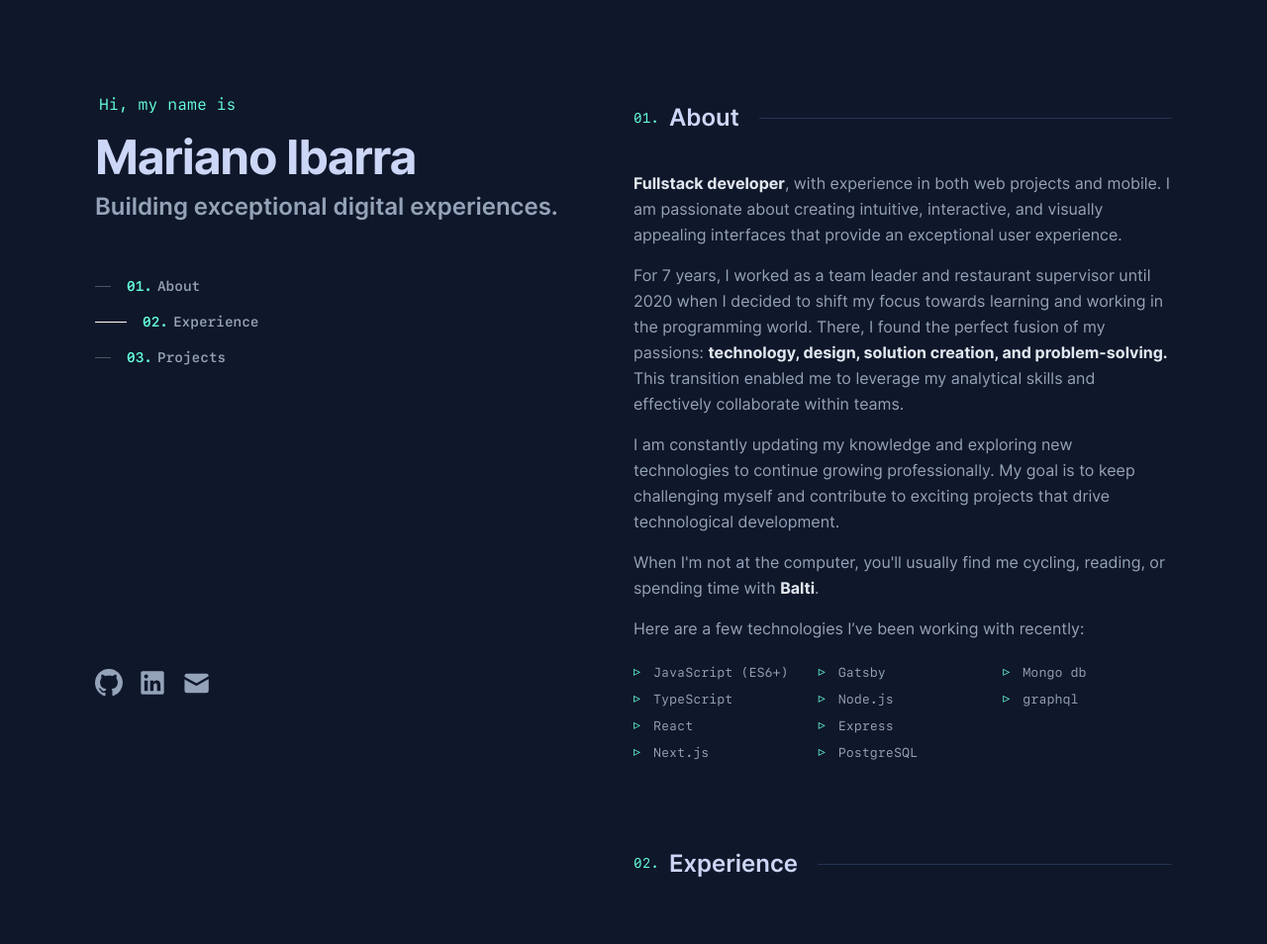
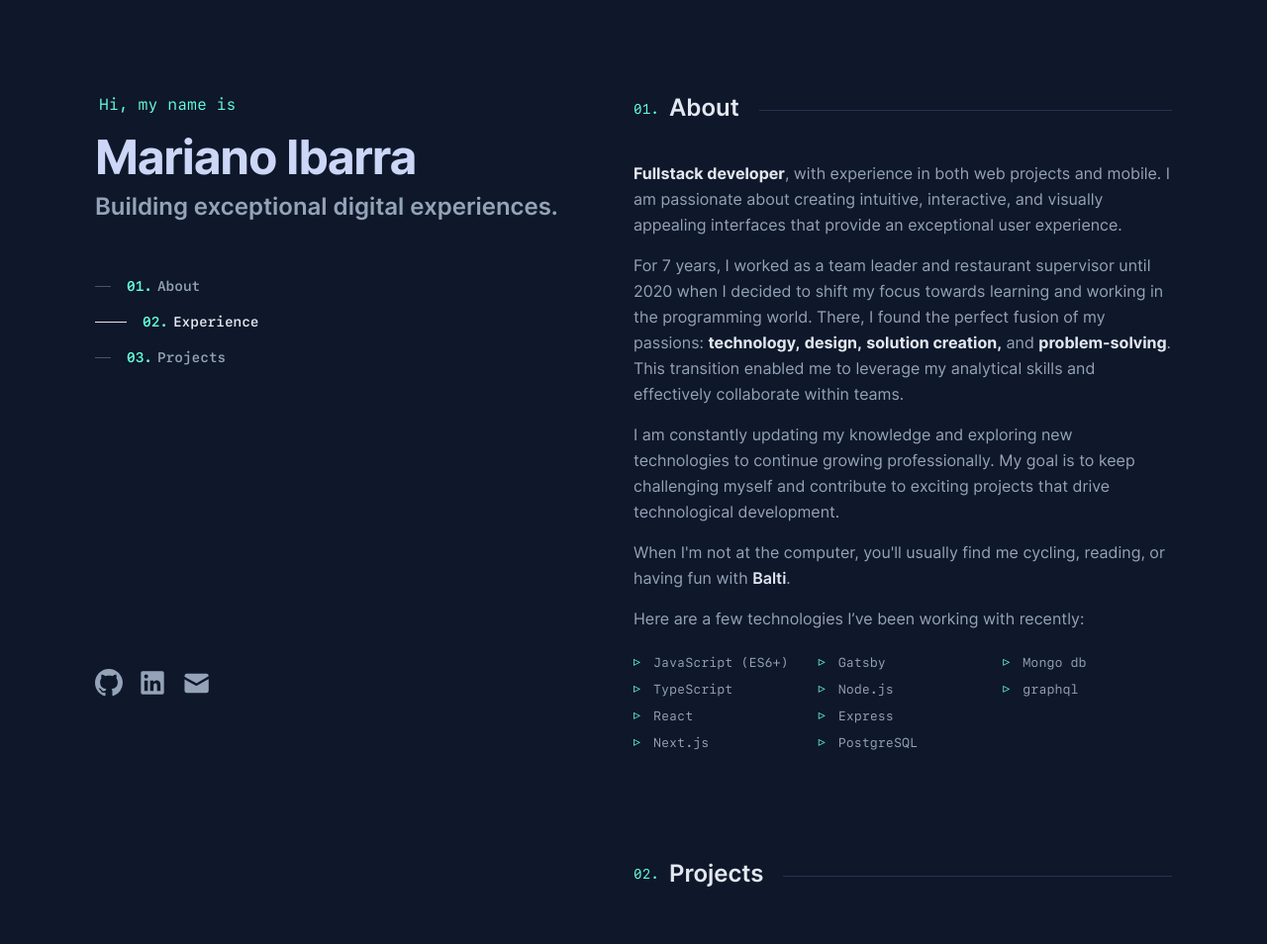
Before and after one commit to marianoibarra/portfolio-v2, a Gatsby site: page / in a window 1280 px wide. Shown: the top 954 px of the page at 99% size. Built offline with nearby package versions, Linux system fonts and the light colour scheme; Gatsby itself is replaced by a stand-in of ours.

Commit message:
Easter egg in about 👀

```diff
--- /dev/null
+++ b/content/projects/mitWeather-native.md
@@ -0,0 +1,15 @@
+---
+date: '2022-10-02'
+title: 'mitWeather Native'
+github: 'https://github.com/MarianoIT1/mitWeather-mobile'
+cover: './images/mitWeather-native.png'
+external: 'https://play.google.com/store/apps/details?id=com.marianoibarra.mitweather'
+tech:
+  - React Native
+  - Redux
+  - Adobe Illustrator
+  - APIREST
+showInProjects: true
+---
+
+A weather forecast app for iOS and Android built with React Native.
--- /dev/null
+++ b/content/projects/mitWeather-web.md
@@ -0,0 +1,15 @@
+---
+date: '2022-07-29'
+title: 'mitWeather'
+github: 'https://github.com/MarianoIT1/mitWeather-web'
+external: 'https://mit-weather.vercel.app'
+cover: './images/mitWeather-web.png'
+tech:
+  - React
+  - Redux
+  - Module CSS
+  - APIREST
+showInProjects: true
+---
+
+A simple weather app with responsive design built with React.
--- a/gatsby-config.js
+++ b/gatsby-config.js
@@ -2,6 +2,7 @@
  * @type {import('gatsby').GatsbyConfig}
  */
 const path = require('path')
+// const config = require('./src/config')
 
 module.exports = {
   siteMetadata: {
@@ -14,13 +15,6 @@ module.exports = {
     options: {
       "icon": "src/images/icon.png"
     }
-  }, "gatsby-transformer-remark", "gatsby-plugin-sharp", "gatsby-transformer-sharp", {
-    resolve: 'gatsby-source-filesystem',
-    options: {
-      "name": "images",
-      "path": "./src/images/"
-    },
-    __key: "images"
   }, {
     resolve: 'gatsby-source-filesystem',
     options: {
@@ -29,6 +23,56 @@ module.exports = {
     },
     __key: "pages"
   },
+  {
+    resolve: `gatsby-source-filesystem`,
+    options: {
+      name: `images`,
+      path: `${__dirname}/src/images`,
+    },
+  },
+  {
+    resolve: 'gatsby-source-filesystem',
+    options: {
+      name: 'content',
+      path: `${__dirname}/content/`,
+    },
+  },
+  {
+    resolve: `gatsby-source-filesystem`,
+    options: {
+      name: `projects`,
+      path: `${__dirname}/content/projects`,
+    },
+  },
+  {
+    resolve: `gatsby-transformer-remark`,
+    options: {
+      plugins: [
+        // {
+        //   // https://www.gatsbyjs.org/packages/gatsby-remark-external-links
+        //   resolve: 'gatsby-remark-external-links',
+        //   options: {
+        //     target: '_blank',
+        //     rel: 'nofollow noopener noreferrer',
+        //   },
+        // },
+        {
+          // https://www.gatsbyjs.org/packages/gatsby-remark-images
+          resolve: 'gatsby-remark-images',
+          options: {
+            maxWidth: 700,
+            linkImagesToOriginal: true,
+            quality: 90,
+            tracedSVG: { color: '#11aa11' },
+          },
+        },
+        {
+          // https://www.gatsbyjs.org/packages/gatsby-remark-code-titles/
+          resolve: 'gatsby-remark-code-titles',
+        }, // IMPORTANT: this must be ahead of other plugins that use code blocks
+      ],
+    },
+  }, "gatsby-plugin-sharp", "gatsby-transformer-sharp",
   {
     resolve: `gatsby-plugin-alias-imports`,
     options: {
--- a/package.json
+++ b/package.json
@@ -24,6 +24,9 @@
     "gatsby-plugin-sharp": "^5.11.0",
     "gatsby-plugin-sitemap": "^6.11.0",
     "gatsby-plugin-styled-components": "^6.11.0",
+    "gatsby-remark-external-links": "^0.0.4",
+    "gatsby-remark-images": "^7.11.0",
+    "gatsby-remark-prismjs": "^7.11.0",
     "gatsby-source-filesystem": "^5.11.0",
     "gatsby-transformer-remark": "^6.11.0",
     "gatsby-transformer-sharp": "^5.11.0",
@@ -31,5 +34,8 @@
     "react": "^18.2.0",
     "react-dom": "^18.2.0",
     "styled-components": "^6.0.0-rc.3"
+  },
+  "devDependencies": {
+    "gatsby-remark-code-titles": "^1.1.0"
   }
 }
--- a/src/components/index.js
+++ b/src/components/index.js
@@ -4,4 +4,6 @@ export { default as Nav } from "./nav";
 export { default as Hero } from "./hero";
 export { default as Social } from "./social";
 export { default as Section } from "./sections/text";
+export { default as About } from "./sections/about";
+export { default as Projects } from "./sections/projects";
 export { default as MouseEffect } from "./mouseEffect";
--- a/src/components/layout.jsx
+++ b/src/components/layout.jsx
@@ -23,9 +23,9 @@ const StyledContent = styled.div`
     padding: var(--body-padding) 0;
   }
 
-  & #content {
+  main {
     width: 50%;
-    padding: var(--body-padding) 0;
+    padding: 0;
   }
 
 `;
@@ -44,9 +44,9 @@ const Layout = ({children}) => {
               <Nav />
               <Social />
             </header>
-            <div id='content'>
+            <main id='content'>
               { children }
-            </div>
+            </main>
 
           </StyledContent>
         </ThemeProvider>
--- a/src/components/nav.jsx
+++ b/src/components/nav.jsx
@@ -11,11 +11,12 @@ const StyledNav = styled.nav`
 `
 
 const StyledLink = styled.li`
-
+  width: min-content;
   margin-bottom: 18px;
   font-size: var(--fz-sm) !important;
   font-family: var(--font-mono);
   font-weight: 600;
+  color: ${({active}) => active ? 'var(--white)' : 'inherit'};
 
   a {
     display: flex;
@@ -28,7 +29,7 @@ const StyledLink = styled.li`
     display: inline-block;
     height: 1px;
     transition: var(--transition);
-    background-color: ${({active}) => active ? 'white' : '#fff4'};
+    background-color: ${({active}) => active ? 'var(--white)' : 'var(--dark-slate)'};
     width: ${({active}) => active ? '2rem' : '1rem'};
   }
 
@@ -43,7 +44,7 @@ const StyledLink = styled.li`
   &:hover {
     span:first-child {
       width: 2rem;
-      background-color: white;
+      background-color: var(--white);
     }
   }
 
--- a/src/components/sections/about.jsx
+++ b/src/components/sections/about.jsx
@@ -1,8 +1,6 @@
 import React from "react";
 import { styled } from "styled-components";
 import SectionTitle from "@templates/sectionTitle";
-
-const StyledAbout = styled.section``;
 
 const StyledText = styled.div`
   font-size: var(--fz-md);
@@ -14,6 +12,31 @@ const StyledText = styled.div`
   }
 `;
 
+const LetterHighlight = styled.span`
+  color: var(--white);
+  font-weight: 600;
+  transition: all ${({i}) => i * 90}ms var(--easing);
+`
+
+const StyledHighlightHover = styled.span`
+  cursor: url(/images/balti/balti.png),auto !important;
+  position: relative;
+  display: inline-flex;
+
+  &:hover ${LetterHighlight} {
+    color: orange;
+    font-weight: 700;
+    transform: translateY(-2px);
+  }
+
+  span:first-child {
+    position: absolute;
+    width: 1px;
+    height: 1px;
+    overflow: hidden;
+  }
+`
+
 const StyledSkills = styled.ul`
   font-size: var(--fz-md);
   columns: 3;
@@ -24,6 +47,12 @@ const StyledSkills = styled.ul`
     padding-left: 20px;
     font-family: var(--font-mono);
     font-size: var(--fz-xs);
+    transition: var(--transition);
+    cursor: default;
+
+    &:hover {
+      color: var(--white);
+    }
 
     &:before {
       content: "▹";
@@ -35,6 +64,18 @@ const StyledSkills = styled.ul`
     }
   }
 `;
+
+const HighlightHover = ({children}) => {
+  if(typeof children !== 'string') return null;
+
+  const letters = children.split('')
+  return (
+    <StyledHighlightHover>
+      <span aria-hidden={true}>{children}</span>
+      {letters.map((l, i) => <LetterHighlight i={i} key={i}>{l}</LetterHighlight>)}
+    </StyledHighlightHover>
+  )
+}
 
 const About = () => {
   const skills = [
@@ -51,7 +92,7 @@ const About = () => {
   ];
 
   return (
-    <StyledAbout id="about">
+    <section id="about">
       <SectionTitle title={"About"} />
       <StyledText>
         <p>
@@ -61,22 +102,20 @@ const About = () => {
         <p>
           For 7 years, I worked as a team leader and restaurant supervisor until 2020 when I decided to shift my focus
           towards learning and working in the programming world. There, I found the perfect fusion of my passions: <strong>
-          technology, design, solution creation, and problem-solving.</strong> This transition enabled me to leverage my
+          technology,</strong> <strong>design,</strong> <strong>solution creation,</strong> and <strong>problem-solving</strong>. This transition enabled me to leverage my
           analytical skills and effectively collaborate within teams.
         </p>
         <p>
           I am constantly updating my knowledge and exploring new technologies to continue growing professionally. My
           goal is to keep challenging myself and contribute to exciting projects that drive technological development.
         </p>
-        <p>When I'm not at the computer, you'll usually find me cycling, reading, or spending time with <strong>Balti</strong>.</p>
+        <p>When I'm not at the computer, you'll usually find me cycling, reading, or having fun with <HighlightHover>Balti</HighlightHover>.</p>
         <p>Here are a few technologies I’ve been working with recently:</p>
       </StyledText>
       <StyledSkills>
-        {skills.map((skill) => (
-          <li>{skill}</li>
-        ))}
+        {skills.map((skill) => <li>{skill}</li>)}
       </StyledSkills>
-    </StyledAbout>
+    </section>
   );
 };
 
--- /dev/null
+++ b/src/components/sections/projects.jsx
@@ -0,0 +1,44 @@
+import React from "react";
+import SectionTitle from "@templates/sectionTitle";
+import { styled } from "styled-components";
+import { graphql, useStaticQuery } from "gatsby";
+
+const StyledProjects = styled.section``;
+
+const Projects = () => {
+  const data = useStaticQuery(graphql`
+    query {
+      projects: allMarkdownRemark(
+        filter: { fileAbsolutePath: { regex: "/content/projects/" } }
+        sort: { fields: [frontmatter___date], order: ASC }
+      ) {
+        edges {
+          node {
+            frontmatter {
+              title
+              cover {
+                childImageSharp {
+                  gatsbyImageData(width: 700, placeholder: BLURRED, formats: [AUTO, WEBP, AVIF])
+                }
+              }
+              tech
+              github
+              external
+            }
+            html
+          }
+        }
+      }
+    }
+  `);
+
+  const projects = data.projects.edges.filter(({ node }) => node);
+  console.log(projects);
+  return (
+    <StyledProjects>
+      <SectionTitle title="Projects" />
+    </StyledProjects>
+  );
+};
+
+export default Projects;
--- a/src/config.js
+++ b/src/config.js
@@ -27,5 +27,10 @@ module.exports = {
       url: '/#projects',
     },
   ],
-  sectionHeightRatio: 0.35
+  sectionHeightRatio: 0.35,
+  colors: {
+    green: '#64ffda',
+    navy: '#0a192f',
+    darkNavy: '#020c1b',
+  },
 }
--- a/src/pages/index.js
+++ b/src/pages/index.js
@@ -1,16 +1,15 @@
-import React from 'react'
-import { Layout, Section } from '@components'
-import { navLinks } from '../config'
-import About from '@sections/about'
-
+import React from "react";
+import { Layout, Section, About, Projects } from "@components";
+import { navLinks } from "../config";
 
 const IndexPage = () => {
   return (
     <Layout>
       <About />
-      {navLinks.slice(1).map(section => <Section n={section.url.slice(2)} title={section.name} />)}
+      <Projects />
+      {navLinks.slice(1).map((section) => <Section n={section.url.slice(2)} title={section.name} />)}
     </Layout>
-  )
-}
+  );
+};
 
-export default IndexPage
+export default IndexPage;
--- a/src/styles/GlobalStyle.js
+++ b/src/styles/GlobalStyle.js
@@ -19,8 +19,8 @@ const GlobalStyle = createGlobalStyle`
   }
 
   ::selection {
-    background-color: var(--lightest-navy);
-    color: var(--lightest-slate);
+    background-color: var(--green);
+    color: var(--navy);
   }
 
   /* Provide basic, default focus styles.*/
@@ -64,6 +64,13 @@ const GlobalStyle = createGlobalStyle`
     border: 3px solid var(--navy);
     border-radius: 10px;
   }
+  ::-webkit-scrollbar-thumb:hover{
+    background-color: var(--slate);
+  }
+  ::-webkit-scrollbar-thumb:active {
+    border: 4px solid var(--navy);
+  }
+
 
   body {
     margin: 0;
@@ -141,10 +148,14 @@ const GlobalStyle = createGlobalStyle`
     }
   }
 
+  strong:hover {
+    text-decoration: underline;
+  }
+
   section {
     margin: 0 auto;
     width: 100%;
-    padding: 0 0 80px;
+    padding: 96px 0 14px;
 
     @media (max-width: 768px) {
       padding: 80px 0;
--- a/src/styles/variables.js
+++ b/src/styles/variables.js
@@ -7,7 +7,7 @@ const variables = css`
     --light-navy: #112240;
     --lightest-navy: #233554;
     --navy-shadow: rgba(2, 12, 27, 0.7);
-    --dark-slate: #495670;
+    --dark-slate: #475569;
     --slate: #94a3b8;
     --light-slate: #a8b2d1;
     --lightest-slate: #ccd6f6;
--- a/src/templates/sectionTitle.jsx
+++ b/src/templates/sectionTitle.jsx
@@ -11,10 +11,12 @@ const Title = styled.h3`
     white-space: nowrap;
     text-transform: capitalize;
     counter-increment: section;
+    color: var(--white);
+    margin-top: 0;
 
     &:before {
       position: relative;
-      bottom: 0px;
+      bottom: -1px;
       content: '0' counter(section) '.';
       margin-right: 10px;
       color: var(--green);
@@ -32,7 +34,7 @@ const Title = styled.h3`
       content: '';
       display: block;
       position: relative;
-      top: 0px;
+      top: 2px;
       width: 100%;
       height: 1px;
       margin-left: 20px;
```
Also changed, not shown: content/jobs/lumma.md (added), content/projects/images/github-users.jpg (added), content/projects/images/mitWeather-native.png (added), content/projects/images/mitWeather-web.png (added), 2 other files.
